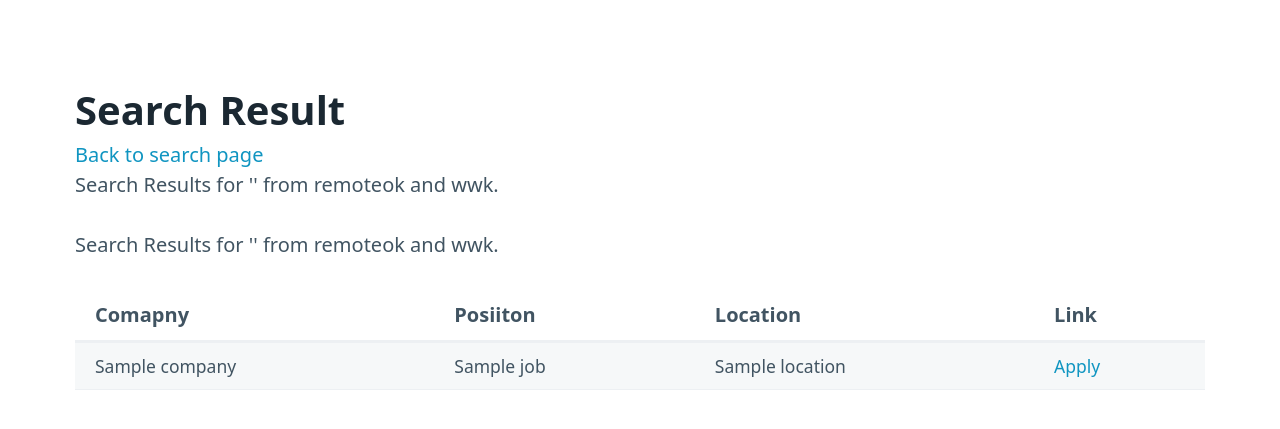
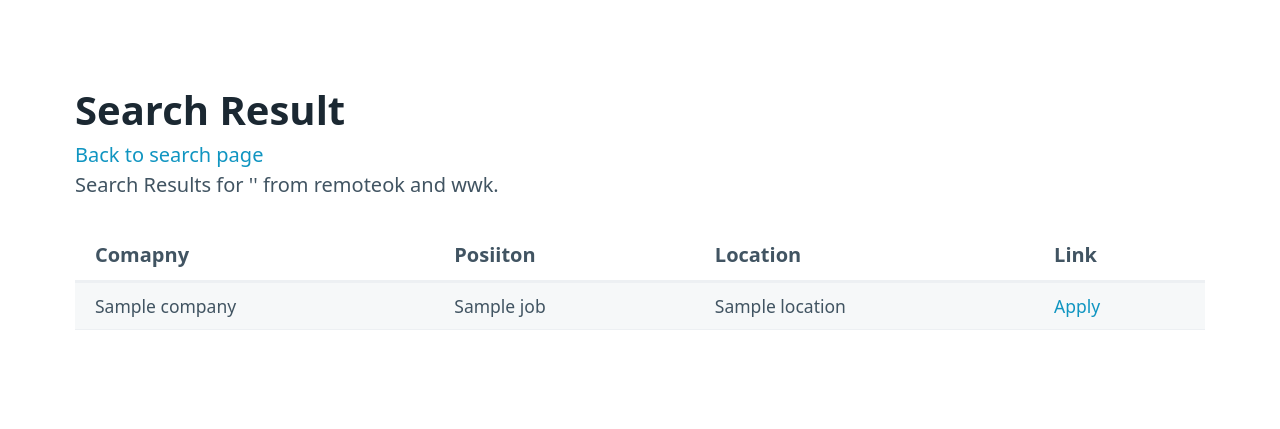
Before and after one commit to ChoiEuiCheon/WebScrapper, a Flask app: template templates/search.html in a window 1280 px wide. Shown: the top 429 px of the page. Run offline with Flask 3, Linux system fonts and the light colour scheme; the template is opened without the code that fills it: most values are stand-ins (such as "Sample title", 1, 10 or a date in 2020).

Commit message:
23.07.21

```diff
--- a/templates/search.html
+++ b/templates/search.html
@@ -11,7 +11,6 @@
   <main class="container">
       <h1 style="margin-bottom: 0px">Search Result</h1>
       <a href="/">Back to search page</a></strong>
-      <p>Search Results for '{{keyword}}' from remoteok and wwk.</p>
       <p>Search Results for '{{keyword}}' from remoteok and wwk.</p>
       <table role="grid">
         <thead>
```
